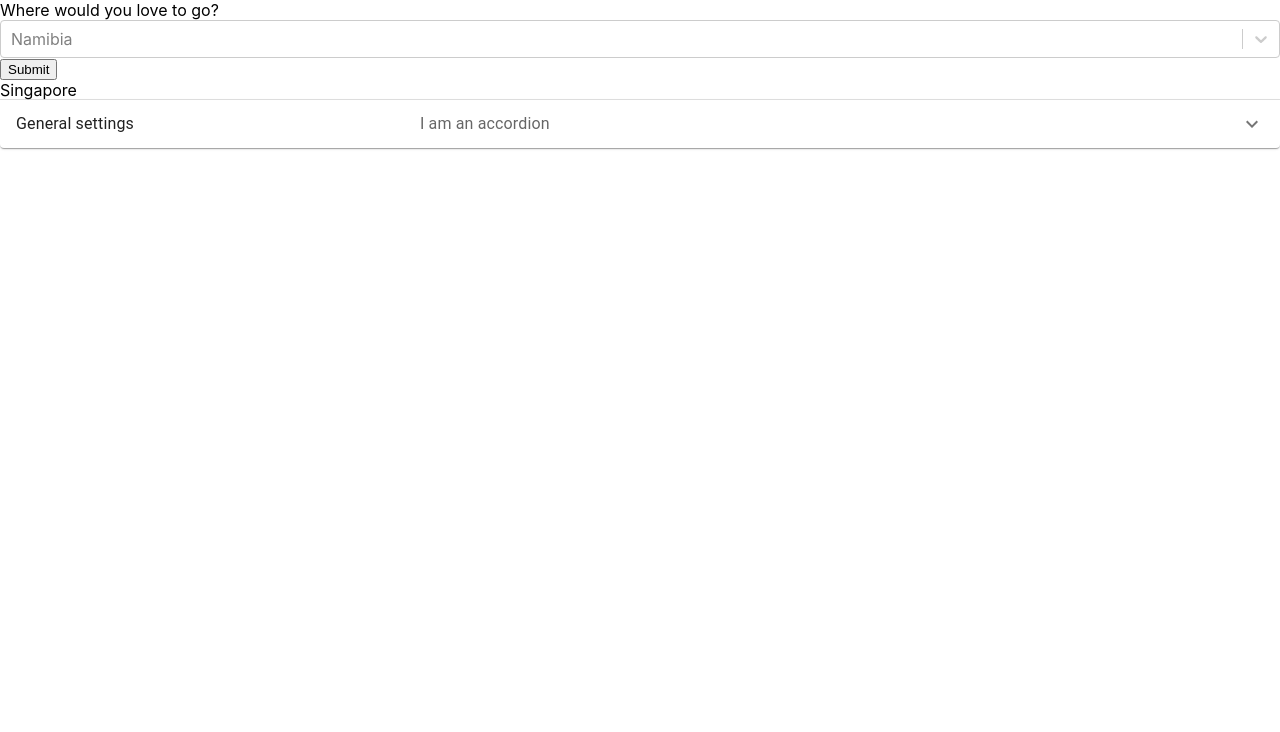
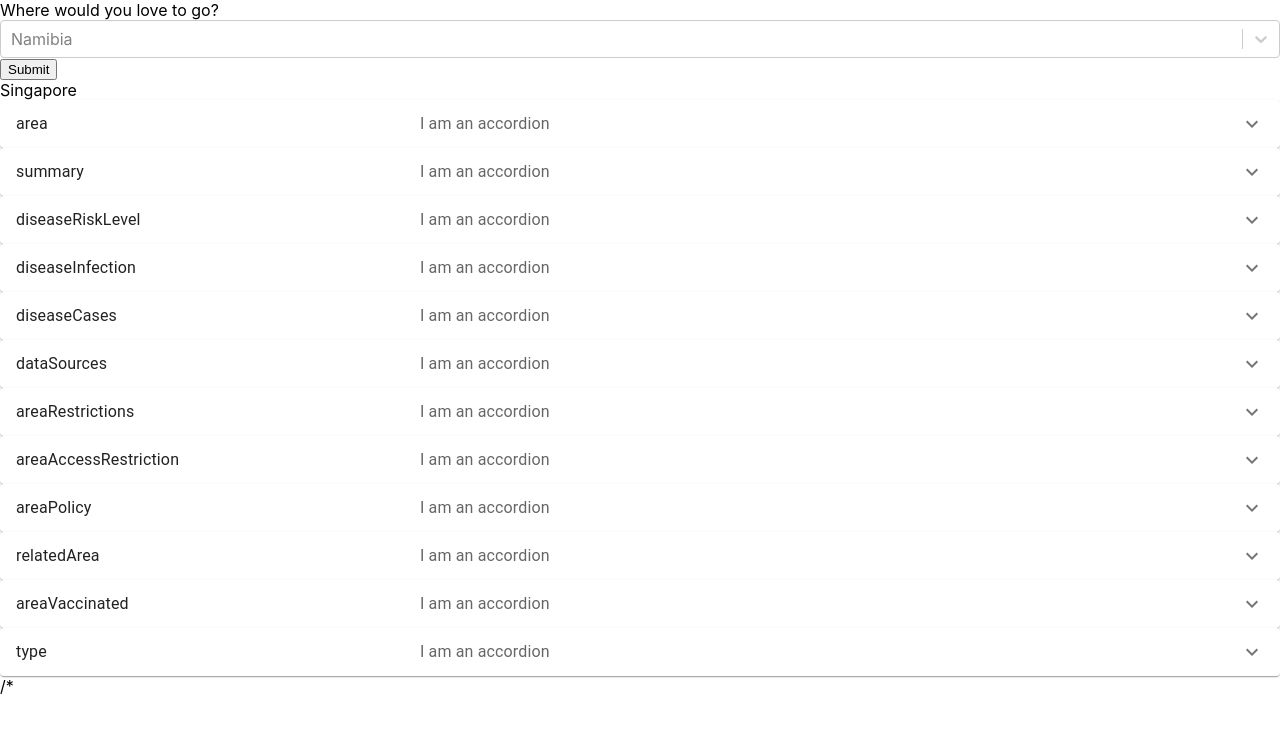
Before and after one commit to Zihao1319/TravelSafe-App, a React (Create React App) app: page /travelform in a window 1280 px wide. Shown: the top 732 px of the page. Built offline with nearby package versions, Linux system fonts and the light colour scheme; no server answers.

Commit message:
accordion display ok

```diff
--- /dev/null
+++ b/src/Main/AccordionDisplay.js
@@ -0,0 +1,44 @@
+import React, { useState, useEffect } from "react";
+import Accordion from "@mui/material/Accordion";
+import AccordionDetails from "@mui/material/AccordionDetails";
+import AccordionSummary from "@mui/material/AccordionSummary";
+import Typography from "@mui/material/Typography";
+import ExpandMoreIcon from "@mui/icons-material/ExpandMore";
+
+const AccordionDisplay = (props) => {
+  console.log(props.data);
+  const [expanded, setExpanded] = React.useState(false);
+
+  const handleChange = (panel) => (event, isExpanded) => {
+    setExpanded(isExpanded ? panel : false);
+  };
+  return (
+    <>
+      <Accordion
+        expanded={expanded === "panel1"}
+        onChange={handleChange("panel1")}
+      >
+        <AccordionSummary
+          expandIcon={<ExpandMoreIcon />}
+          aria-controls="panel1"
+          id="panel1"
+        >
+          <Typography sx={{ width: "33%", flexShrink: 0 }}>
+            {props.data}
+          </Typography>
+          <Typography sx={{ color: "text.secondary" }}>
+            I am an accordion
+          </Typography>
+        </AccordionSummary>
+        <AccordionDetails>
+          <Typography>
+            Nulla facilisi. Phasellus sollicitudin nulla et quam mattis feugiat.
+            Aliquam eget maximus est, id dignissim quam.
+          </Typography>
+        </AccordionDetails>
+      </Accordion>
+    </>
+  );
+};
+
+export default AccordionDisplay;
--- a/src/Main/DisplayInfo.js
+++ b/src/Main/DisplayInfo.js
@@ -4,27 +4,37 @@ import AccordionDetails from "@mui/material/AccordionDetails";
 import AccordionSummary from "@mui/material/AccordionSummary";
 import Typography from "@mui/material/Typography";
 import ExpandMoreIcon from "@mui/icons-material/ExpandMore";
+import AccordionDisplay from "./AccordionDisplay";
 
 const DisplayInfo = (data) => {
-  const [expanded, setExpanded] = React.useState(false);
+  //   const [expanded, setExpanded] = React.useState(false);
 
-  const handleChange = (panel) => (event, isExpanded) => {
-    setExpanded(isExpanded ? panel : false);
-  };
+  //   const handleChange = (panel) => (event, isExpanded) => {
+  //     setExpanded(isExpanded ? panel : false);
+  //   };
 
   const info = data.data;
-  console.log(Object.keys(info));
+  const infoHeaders = Object.keys(info);
+  console.log(infoHeaders);
   return (
     <>
       <div>{info.area.name}</div>
-      <Accordion
+      {infoHeaders.map((header, i) => {
+        return (
+          <div key={i}>
+            <AccordionDisplay data={header} />
+          </div>
+        );
+      })}
+      /*
+      {/* <Accordion
         expanded={expanded === "panel1"}
         onChange={handleChange("panel1")}
       >
         <AccordionSummary
           expandIcon={<ExpandMoreIcon />}
-          aria-controls="panel1bh-content"
-          id="panel1bh-header"
+          aria-controls="panel1"
+          id="panel1"
         >
           <Typography sx={{ width: "33%", flexShrink: 0 }}>
             General settings
@@ -35,11 +45,36 @@ const DisplayInfo = (data) => {
         </AccordionSummary>
         <AccordionDetails>
           <Typography>
+            {info.summary.text}
             Nulla facilisi. Phasellus sollicitudin nulla et quam mattis feugiat.
             Aliquam eget maximus est, id dignissim quam.
           </Typography>
         </AccordionDetails>
       </Accordion>
+      <Accordion
+        expanded={expanded === "panel2"}
+        onChange={handleChange("panel2")}
+      >
+        <AccordionSummary
+          expandIcon={<ExpandMoreIcon />}
+          aria-controls="panel2"
+          id="panel2"
+        >
+          <Typography sx={{ width: "33%", flexShrink: 0 }}>
+            General settings
+          </Typography>
+          <Typography sx={{ color: "text.secondary" }}>
+            I am an accordion
+          </Typography>
+        </AccordionSummary>
+        <AccordionDetails>
+          <Typography>
+            {info.summary.text}
+            Nulla facilisi. Phasellus sollicitudin nulla et quam mattis feugiat.
+            Aliquam eget maximus est, id dignissim quam.
+          </Typography>
+        </AccordionDetails>
+      </Accordion>{" "} */}
     </>
   );
 };
```
Also changed, not shown: src/utils/utils.js (added), 1 other file (tests, documents, lock files or other folders).
